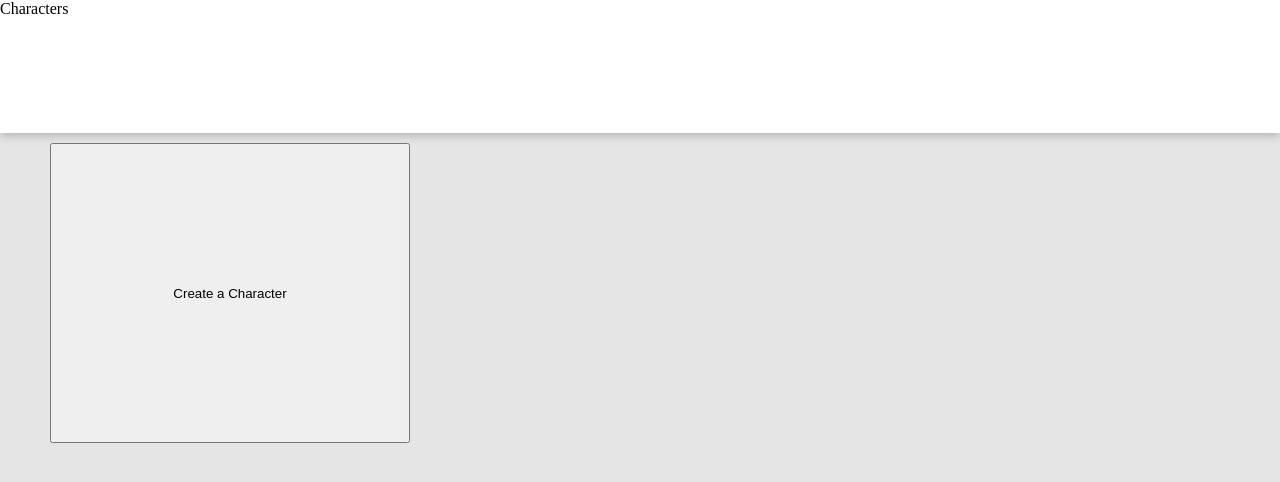
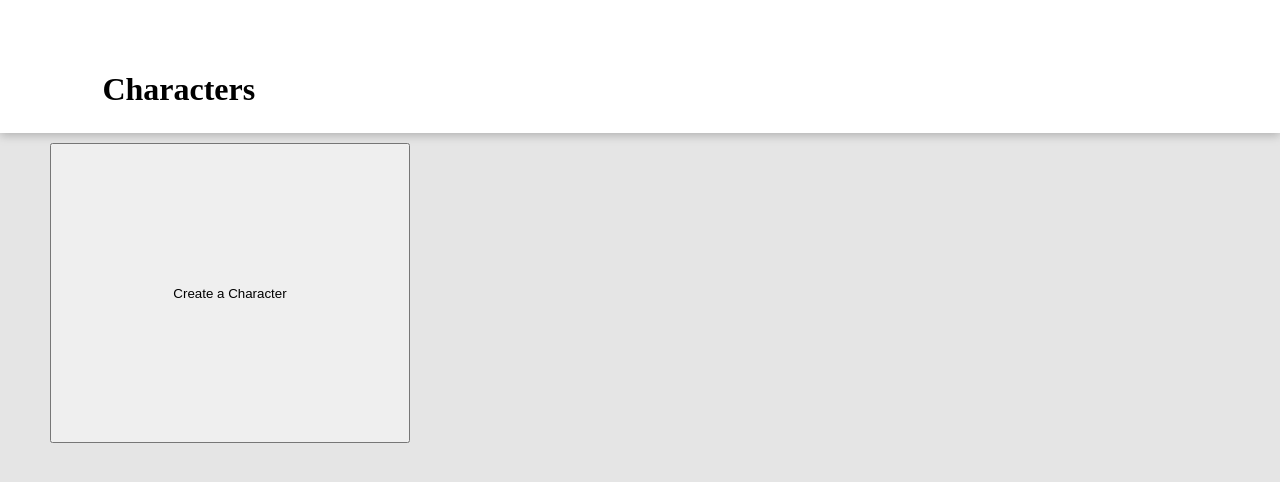
Before and after one commit to createles/odin-library, a plain HTML site: page index.html in a window 1280 px wide. Drawn offline with Linux system fonts and the light colour scheme.

Commit message:
Style: Set base font size and header font sizing

```diff
--- a/style.css
+++ b/style.css
@@ -2,6 +2,10 @@
     margin: 0;
     padding: 0;
     box-sizing: border-box;
+}
+
+html {
+    font-size: 16px;
 }
 
 body {
@@ -14,6 +18,15 @@ body {
 .header {
     grid-row: 1 / 2;
     box-shadow: 0px 2px 10px rgba(0, 0, 0, 0.288);
+    padding-left: 8%;
+    padding-bottom: 2%;
+    display: grid;
+    align-items: end;
+}
+
+#textBanner {
+    font-size: 2rem;
+    font-weight: 700;
 }
 
 .tileArea {
```
